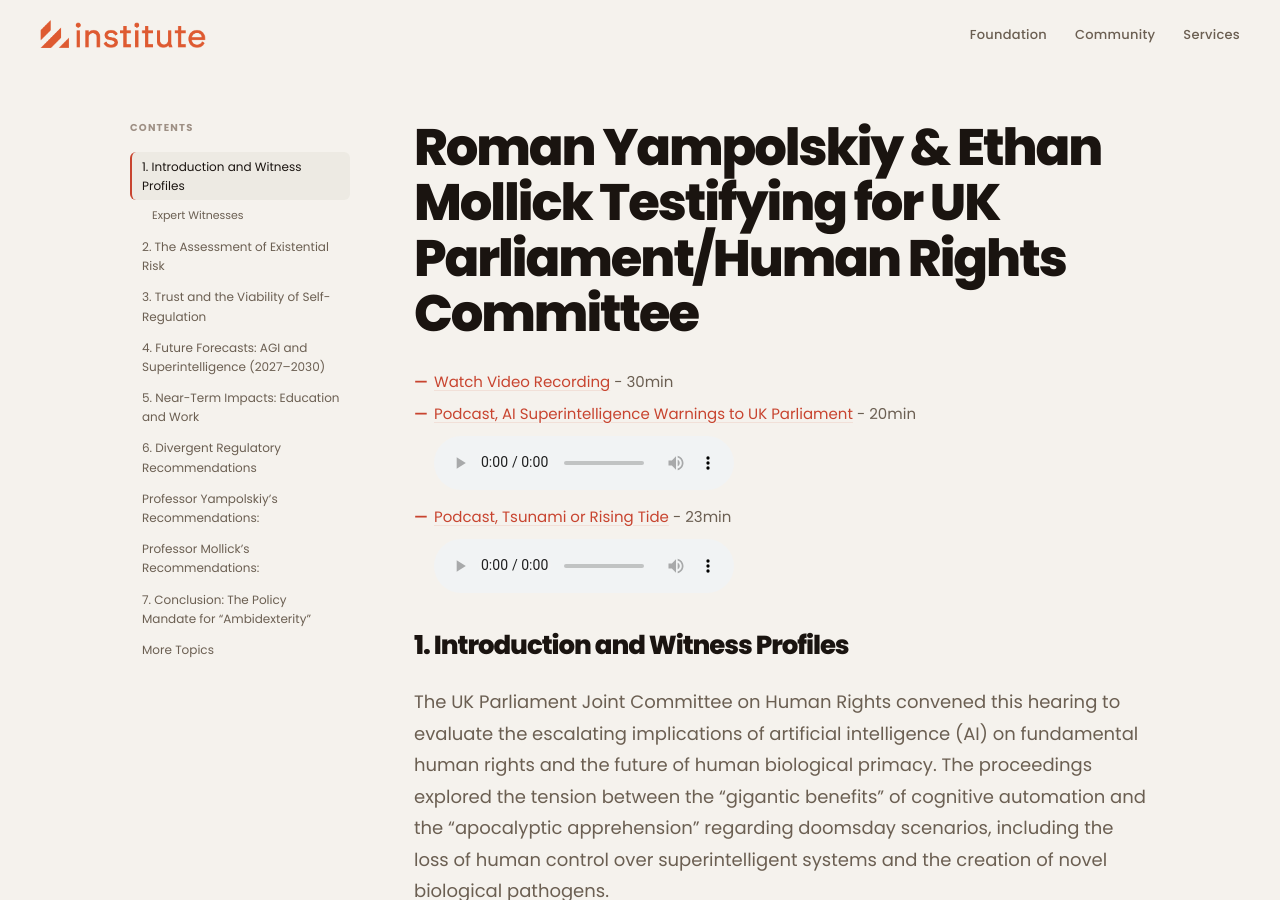
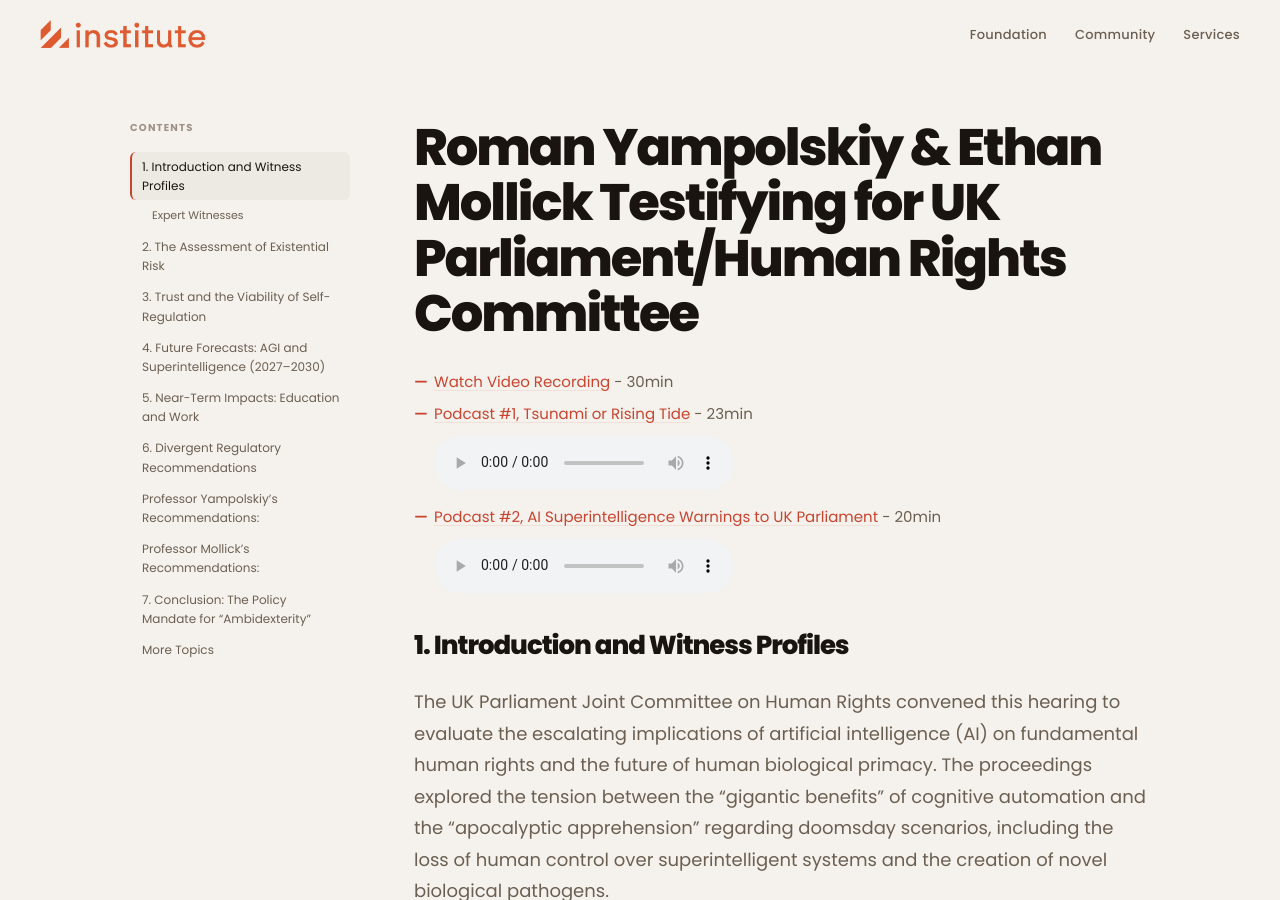
Before and after one commit to selfdriven-foundation/selfdriven-institute, a Jekyll site: the page built from docs/pages/resources/resource-summary-uk-parliament-hearing-on-ai-risks-Impact-and-regulation.md, in a window 1280 px wide and 900 px high. Built offline with Jekyll 4.4.1, drawn with Linux system fonts in a browser that asks for light colours.

```diff
--- a/docs/pages/resources/resource-summary-uk-parliament-hearing-on-ai-risks-Impact-and-regulation.md
+++ b/docs/pages/resources/resource-summary-uk-parliament-hearing-on-ai-risks-Impact-and-regulation.md
@@ -9,23 +9,24 @@ description: "The UK Parliament Joint Committee on Human Rights convened this he
 
 <ul>
   <li><a href="https://youtu.be/7R1T80zv27Q">Watch Video Recording</a> - 30min</li>
-  <li><div style=" margin-bottom:10px;"><a href="/assets/audio/selfdriven-institute-ai-superintelligence-warnings-to-UK-parliament.m4a" target="_blank">
-  		Podcast, AI Superintelligence Warnings to UK Parliament</a> - 20min</div>
+  <li>
+	<div style="margin-bottom:10px;">
+		<a href="/assets/audio/selfdriven-institute-ai-tsunami-or-rising-tide.m4a" target="_blank">
+			Podcast #1, Tsunami or Rising Tide</a> - 23min
+	</div>
+	<audio controls>
+		<source src="/assets/audio/selfdriven-institute-ai-tsunami-or-rising-tide.m4a" type="audio/mp4">
+		Your browser does not support the audio element.
+	</audio>
+</li>
+<li><div style=" margin-bottom:10px;"><a href="/assets/audio/selfdriven-institute-ai-superintelligence-warnings-to-UK-parliament.m4a" target="_blank">
+  		Podcast #2, AI Superintelligence Warnings to UK Parliament</a> - 20min</div>
 		<audio controls>
 			<source src="/assets/audio/selfdriven-institute-ai-superintelligence-warnings-to-UK-parliament.m4a" type="audio/mp4">
 			Your browser does not support the audio element.
 		</audio>
 	</li>
-	<li>
-		<div style="margin-bottom:10px;">
-			<a href="/assets/audio/selfdriven-institute-ai-tsunami-or-rising-tide.m4a" target="_blank">
-  				Podcast, Tsunami or Rising Tide</a> - 23min
-		</div>
-		<audio controls>
-			<source src="/assets/audio/selfdriven-institute-ai-tsunami-or-rising-tide.m4a" type="audio/mp4">
-			Your browser does not support the audio element.
-		</audio>
-	</li>
+
 </ul>
 
 ## 1. Introduction and Witness Profiles
```
Also changed, not shown: docs/index.md (+1 -1 lines), docs/pages/research.md (+1 -3 lines).
